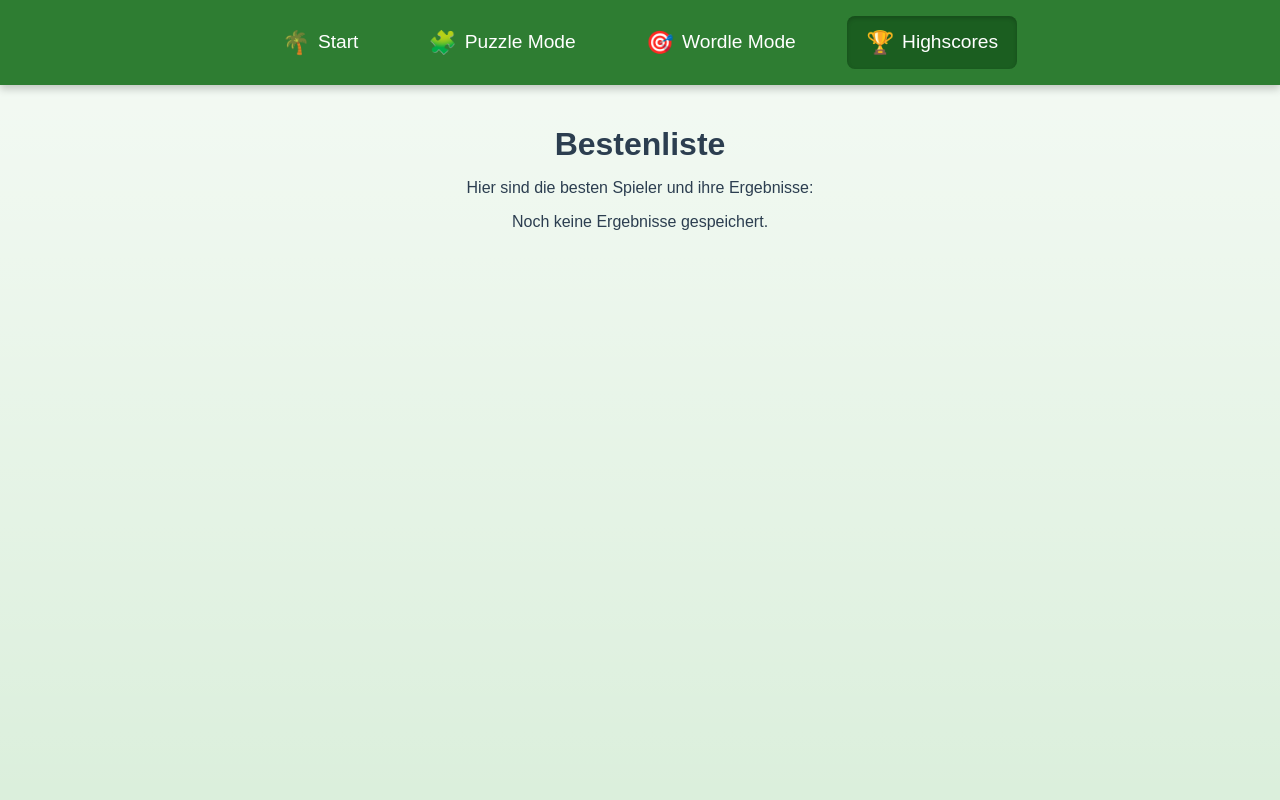
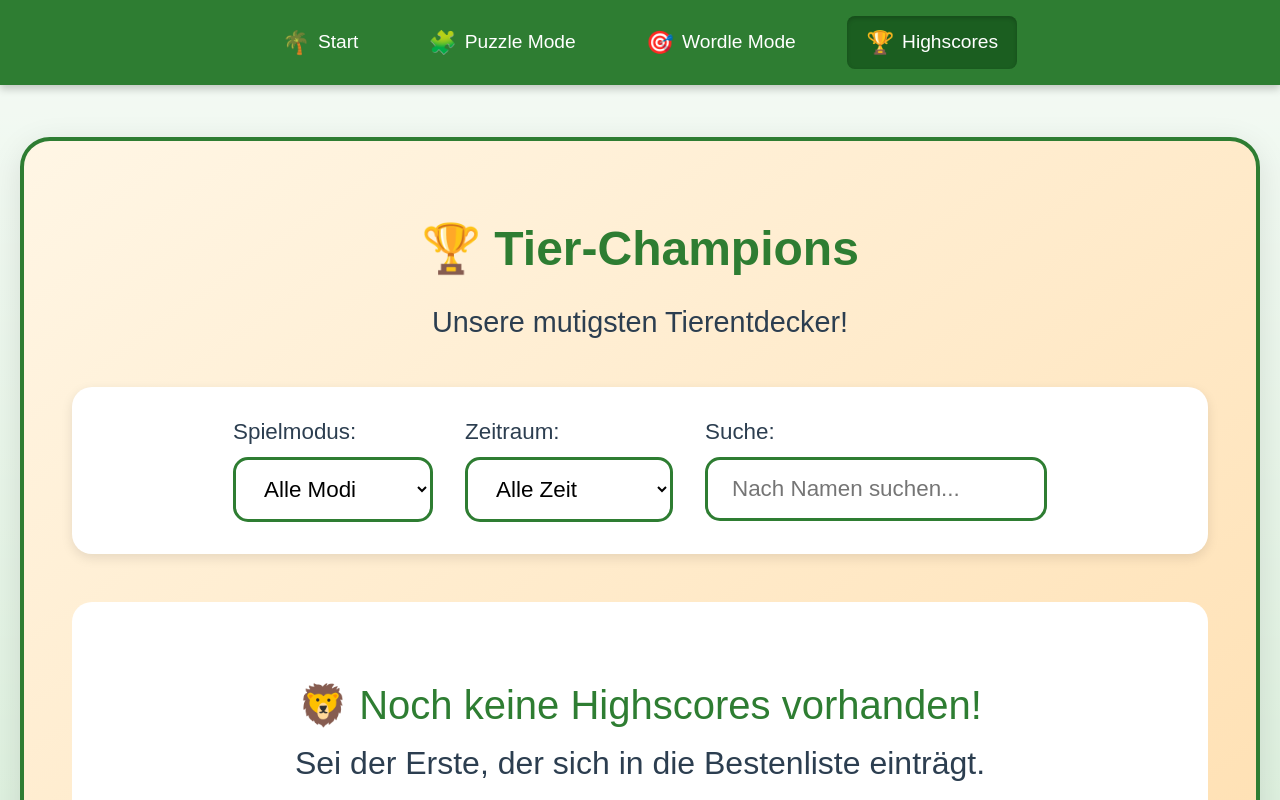
Before and after one commit to charaschoe/embleem, a SvelteKit app: page /highscores in a window 1280 px wide. Shown: the top 800 px of the page. Built offline with nearby package versions, Linux system fonts and the light colour scheme.

Commit message:
Aktualisiere Highscore-Seite: Füge Filter- und Suchfunktionen hinzu, verbessere das Layout und die Benutzeroberfläche

```diff
--- a/src/routes/highscores/+page.svelte
+++ b/src/routes/highscores/+page.svelte
@@ -1,72 +1,270 @@
 <script>
 	import { highscoreStore } from '$lib/highscoreStore.js';
 
-	// Abonniere den Store, um die aktuellen Highscores zu erhalten
-	let highscores = [];
-	highscoreStore.subscribe((value) => {
-		highscores = value.sort((a, b) => a.moves - b.moves); // Sortiere nach der Anzahl der Züge (aufsteigend)
-	});
+	let selectedMode = 'all';
+	let selectedTimeframe = 'all';
+	let searchQuery = '';
+
+	$: filteredHighscores = $highscoreStore
+		.filter((score) => {
+			if (selectedMode !== 'all' && score.mode !== selectedMode) return false;
+			if (selectedTimeframe !== 'all') {
+				const scoreDate = new Date(score.date);
+				const now = new Date();
+				switch (selectedTimeframe) {
+					case 'today':
+						if (scoreDate.toDateString() !== now.toDateString()) return false;
+						break;
+					case 'week':
+						const weekAgo = new Date(now.setDate(now.getDate() - 7));
+						if (scoreDate < weekAgo) return false;
+						break;
+					case 'month':
+						const monthAgo = new Date(now.setMonth(now.getMonth() - 1));
+						if (scoreDate < monthAgo) return false;
+						break;
+				}
+			}
+			if (searchQuery) {
+				return score.name.toLowerCase().includes(searchQuery.toLowerCase());
+			}
+			return true;
+		})
+		.sort((a, b) => b.score - a.score)
+		.slice(0, 100);
+
+	function getScoreClass(score) {
+		if (score >= 90) return 'gold';
+		if (score >= 70) return 'silver';
+		if (score >= 50) return 'bronze';
+		return '';
+	}
 </script>
 
-<h1>Bestenliste</h1>
-<p>Hier sind die besten Spieler und ihre Ergebnisse:</p>
+<div class="puzzle-mode">
+	<h1>🏆 Tier-Champions</h1>
+	<p class="subtitle">Unsere mutigsten Tierentdecker!</p>
 
-{#if highscores.length > 0}
+	<div class="filter-container">
+		<div class="filter-group">
+			<label for="mode">Spielmodus:</label>
+			<select id="mode" bind:value={selectedMode}>
+				<option value="all">Alle Modi</option>
+				<option value="Wordle">Tier-Raten</option>
+				<option value="Puzzle">Puzzle</option>
+			</select>
+		</div>
+
+		<div class="filter-group">
+			<label for="timeframe">Zeitraum:</label>
+			<select id="timeframe" bind:value={selectedTimeframe}>
+				<option value="all">Alle Zeit</option>
+				<option value="today">Heute</option>
+				<option value="week">Diese Woche</option>
+				<option value="month">Dieser Monat</option>
+			</select>
+		</div>
+
+		<div class="filter-group">
+			<label for="search">Suche:</label>
+			<input
+				id="search"
+				type="text"
+				bind:value={searchQuery}
+				placeholder="Nach Namen suchen..."
+			/>
+		</div>
+	</div>
+
+	{#if filteredHighscores.length > 0}
+		<div class="table-container">
 			<table>
 				<thead>
 					<tr>
-				<th>Platz</th>
+						<th>Rang</th>
 						<th>Name</th>
-				<th>Züge</th>
+						<th>Tier</th>
+						<th>Modus</th>
+						<th>Punkte</th>
+						<th>Versuche</th>
+						<th>Datum</th>
 					</tr>
 				</thead>
 				<tbody>
-			{#each highscores as score, index}
-				<tr>
-					<td>{index + 1}</td>
+					{#each filteredHighscores as score, index}
+						<tr class={getScoreClass(score.score)}>
+							<td class="rank">
+								{#if index < 3}
+									<span class="medal">{['🥇', '🥈', '🥉'][index]}</span>
+								{:else}
+									{index + 1}
+								{/if}
+							</td>
 							<td>{score.name}</td>
-					<td>{score.moves}</td>
+							<td>{score.animal}</td>
+							<td>{score.mode}</td>
+							<td class="score">{score.score}</td>
+							<td>{score.attempts || score.tiles}</td>
+							<td>{new Date(score.date).toLocaleDateString('de-DE')}</td>
 						</tr>
 					{/each}
 				</tbody>
 			</table>
+		</div>
 	{:else}
-	<p>Noch keine Ergebnisse gespeichert.</p>
+		<div class="empty-state">
+			<p>🦁 Noch keine Highscores vorhanden!</p>
+			<p>Sei der Erste, der sich in die Bestenliste einträgt.</p>
+		</div>
 	{/if}
+</div>
 
 <style>
-	h1 {
-		color: #2c3e50;
-		margin-bottom: 1rem;
-		text-align: center;
+	.puzzle-mode {
+		background: linear-gradient(145deg, #fff6e5, #ffe0b2);
+		border-radius: 30px;
+		border: 4px solid var(--jungle-primary);
+		box-shadow: 0 8px 32px rgba(0,0,0,0.1);
+		padding: 3rem;
+		max-width: 1200px;
+		margin: 2rem auto;
 	}
 
-	p {
+	h1 {
+		font-size: 3rem;
+		color: var(--jungle-primary);
 		text-align: center;
+		margin-bottom: 1rem;
+	}
+
+	.subtitle {
+		font-size: 1.8rem;
+		color: var(--jungle-text);
+		text-align: center;
+		margin-bottom: 3rem;
+	}
+
+	.filter-container {
+		display: flex;
+		gap: 2rem;
+		justify-content: center;
+		flex-wrap: wrap;
+		margin-bottom: 3rem;
+		background: white;
+		padding: 2rem;
+		border-radius: 20px;
+		box-shadow: 0 4px 12px rgba(0,0,0,0.1);
+	}
+
+	.filter-group {
+		display: flex;
+		flex-direction: column;
+		gap: 0.8rem;
+	}
+
+	.filter-group label {
+		font-size: 1.4rem;
+		color: var(--jungle-text);
+	}
+
+	select, input {
+		font-size: 1.4rem;
+		padding: 1rem 1.5rem;
+		border: 3px solid var(--jungle-primary);
+		border-radius: 15px;
+		background: white;
+		min-width: 200px;
+	}
+
+	.table-container {
+		background: white;
+		padding: 2rem;
+		border-radius: 20px;
+		box-shadow: 0 4px 12px rgba(0,0,0,0.1);
+		overflow-x: auto;
 	}
 
 	table {
 		width: 100%;
 		border-collapse: collapse;
-		margin-top: 1rem;
+		font-size: 1.6rem;
+	}
+
+	th {
+		background: var(--jungle-primary);
+		color: white;
+		padding: 1.5rem;
+		text-align: left;
+		font-size: 1.6rem;
+	}
+
+	td {
+		padding: 1.5rem;
+		border-bottom: 2px solid #eee;
+		font-size: 1.4rem;
+	}
+
+	.rank {
+		font-size: 1.8rem;
+		font-weight: bold;
 		text-align: center;
 	}
 
-	th,
-	td {
-		padding: 0.5rem;
-		border: 1px solid #ddd;
+	.medal {
+		font-size: 2rem;
 	}
 
-	th {
-		background-color: #f4f4f4;
+	.score {
+		font-weight: bold;
+		color: var(--jungle-primary);
 	}
 
-	tr:nth-child(even) {
-		background-color: #f9f9f9;
+	tr.gold { background: rgba(255, 215, 0, 0.1); }
+	tr.silver { background: rgba(192, 192, 192, 0.1); }
+	tr.bronze { background: rgba(205, 127, 50, 0.1); }
+
+	tr:hover {
+		background: rgba(255, 159, 77, 0.1);
+		transform: scale(1.01);
+		transition: all 0.3s ease;
 	}
 
-	tr:hover {
-		background-color: #f1f1f1;
+	.empty-state {
+		text-align: center;
+		padding: 4rem;
+		background: white;
+		border-radius: 20px;
+		margin-top: 2rem;
+	}
+
+	.empty-state p {
+		font-size: 2rem;
+		margin: 1rem 0;
+		color: var(--jungle-text);
+	}
+
+	.empty-state p:first-child {
+		font-size: 2.5rem;
+		color: var(--jungle-primary);
+	}
+
+	@media (max-width: 768px) {
+		.puzzle-mode {
+			padding: 1.5rem;
+			margin: 1rem;
+		}
+
+		.filter-container {
+			padding: 1rem;
+		}
+
+		select, input {
+			min-width: 100%;
+		}
+
+		td, th {
+			padding: 1rem;
+			font-size: 1.2rem;
+		}
 	}
 </style>
```
Lines whose indentation alone changed are shown as unchanged.
